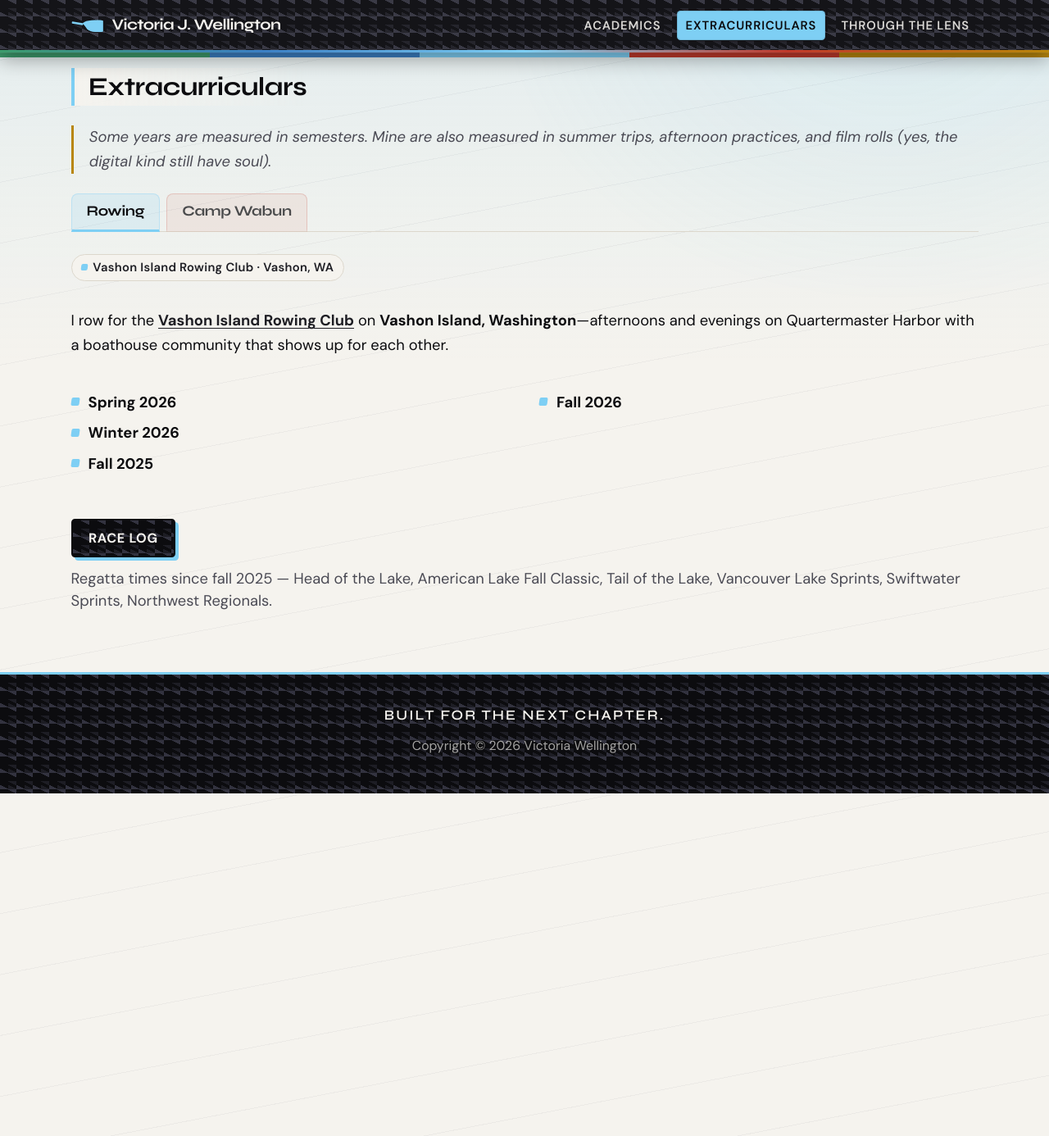
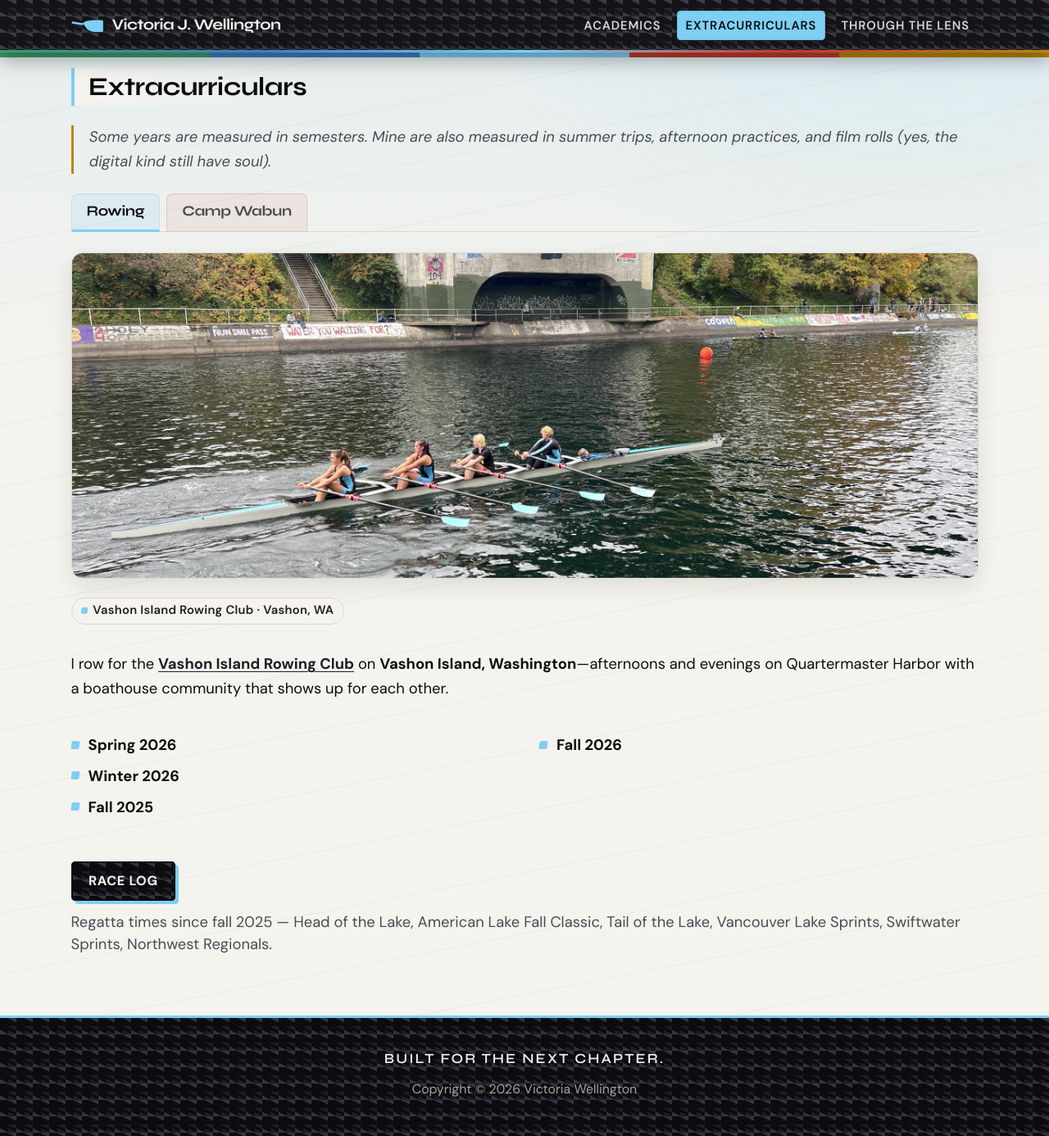
Before and after one commit to thewellington/victoriajwellington.com, a Jekyll site: the page built from extracurricular.md, in a window 1280 px wide and 1386 px high. Shown: the whole window at 82% size. Built offline with Jekyll 4.4.1, drawn with Linux system fonts in a browser that asks for light colours.

Commit message:
Add hero images to the Rowing and Camp Wabun activity tabs.
Give each extracurricular panel a water photo up top so the tab content reads with a clear visual anchor.

Co-authored-by: Cursor <cursoragent@cursor.com>

```diff
--- a/_sass/_base.scss
+++ b/_sass/_base.scss
@@ -326,6 +326,23 @@ a:hover {
 
 .activity-tabs__panel[hidden] {
   display: none;
+}
+
+.activity-hero {
+  margin: 0 0 1.15rem;
+  border-radius: $radius-card;
+  overflow: hidden;
+  border: 1px solid $line;
+  box-shadow: $shadow-float;
+  line-height: 0;
+}
+
+.activity-hero__img {
+  width: 100%;
+  height: clamp(11.5rem, 34vw, 22rem);
+  object-fit: cover;
+  object-position: center 42%;
+  display: block;
 }
 
 .activity-tabs__panel .prose {
--- a/extracurricular.md
+++ b/extracurricular.md
@@ -45,6 +45,17 @@ slug: extracurricular
     aria-labelledby="tab-rowing"
     data-panel="rowing"
   >
+    <figure class="activity-hero">
+      <img
+        class="activity-hero__img"
+        src="{{ '/assets/images/rowing/side-hero.jpg' | relative_url }}"
+        alt="Coxed four rowing under a bridge"
+        width="2400"
+        height="1152"
+        loading="lazy"
+        decoding="async"
+      />
+    </figure>
     <div class="prose" markdown="0">
       <span class="pill pill--oar">Vashon Island Rowing Club · Vashon, WA</span>
 
@@ -88,6 +99,17 @@ slug: extracurricular
     data-panel="wabun"
     hidden
   >
+    <figure class="activity-hero">
+      <img
+        class="activity-hero__img"
+        src="{{ '/assets/images/wabun/canoe-hero.jpg' | relative_url }}"
+        alt="Red Camp Wabun canoe 21 on the water with two paddlers"
+        width="2400"
+        height="984"
+        loading="lazy"
+        decoding="async"
+      />
+    </figure>
     <div class="prose" markdown="0">
       <span class="pill pill--wabun">Camp Wabun · Temagami, ON</span>
 
```
Also changed, not shown: assets/images/rowing/side-hero.jpg (added), assets/images/wabun/canoe-hero.jpg (added).
